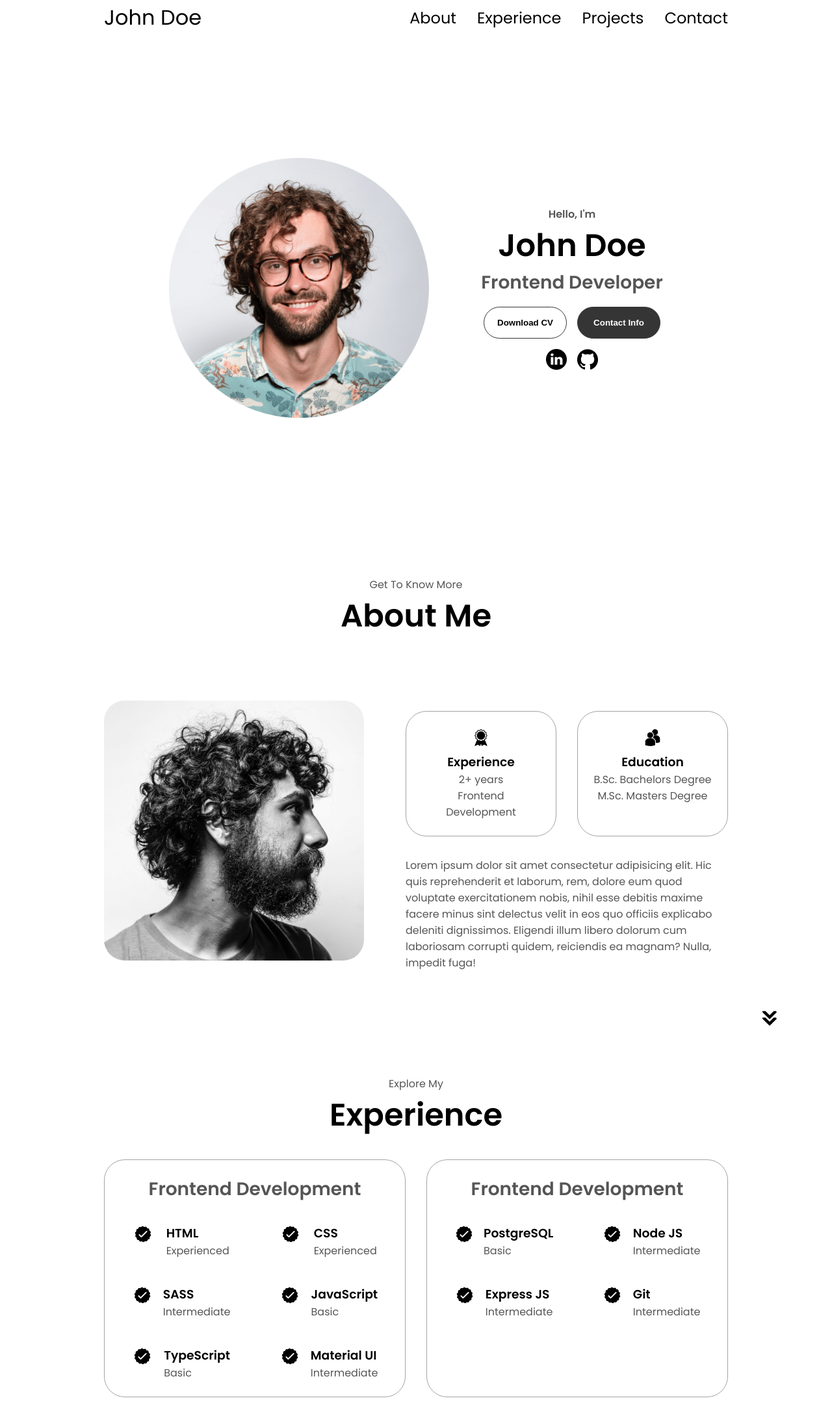
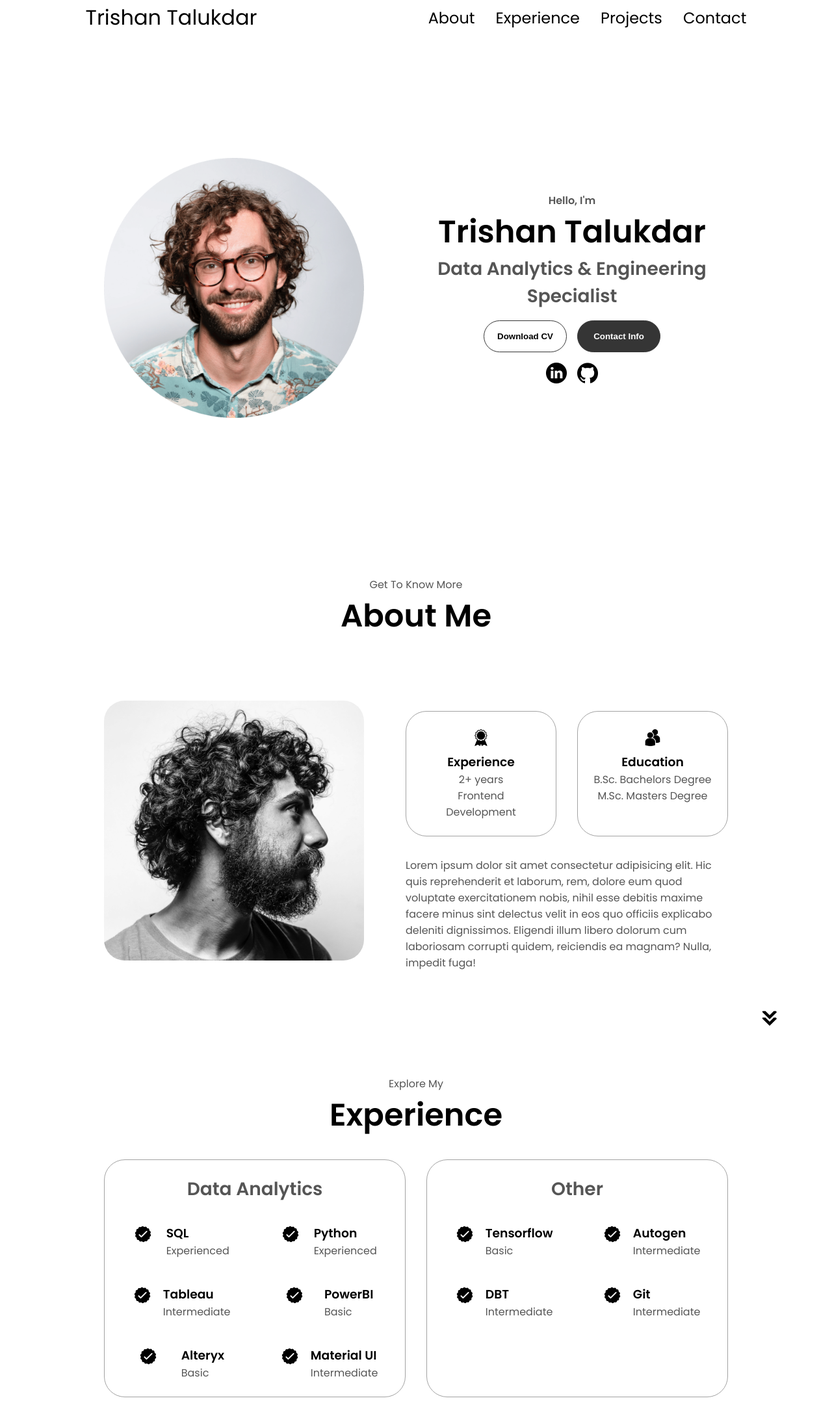
Before and after one commit to trishan023/trishantalukdar, a plain HTML site: page index.html in a window 1280 px wide. Shown: the part 41-2226 px from the top of the page at 65% size. Drawn offline with Linux system fonts and the light colour scheme.

Commit message:
Basic name and stuff updates

```diff
--- a/index.html
+++ b/index.html
@@ -10,7 +10,7 @@
   </head>
   <body>
     <nav id="desktop-nav">
-      <div class="logo">John Doe</div>
+      <div class="logo">Trishan Talukdar</div>
       <div>
         <ul class="nav-links">
           <li><a href="#about">About</a></li>
@@ -21,7 +21,7 @@
       </div>
     </nav>
     <nav id="hamburger-nav">
-      <div class="logo">John Doe</div>
+      <div class="logo">Trishan Talukdar</div>
       <div class="hamburger-menu">
         <div class="hamburger-icon" onclick="toggleMenu()">
           <span></span>
@@ -38,12 +38,12 @@
     </nav>
     <section id="profile">
       <div class="section__pic-container">
-        <img src="./assets/profile-pic.png" alt="John Doe profile picture" />
+        <img src="./assets/profile-pic.png" alt="Trishan Talukdar profile picture" />
       </div>
       <div class="section__text">
         <p class="section__text__p1">Hello, I'm</p>
-        <h1 class="title">John Doe</h1>
-        <p class="section__text__p2">Frontend Developer</p>
+        <h1 class="title">Trishan Talukdar</h1>
+        <p class="section__text__p2">Data Analytics & Engineering Specialist</p>
         <div class="btn-container">
           <button
             class="btn btn-color-2"
@@ -60,7 +60,7 @@
             src="./assets/linkedin.png"
             alt="My LinkedIn profile"
             class="icon"
-            onclick="location.href='https://linkedin.com/'"
+            onclick="location.href='https://www.linkedin.com/in/trishantalukdar/'"
           />
           <img
             src="./assets/github.png"
@@ -128,7 +128,7 @@
       <div class="experience-details-container">
         <div class="about-containers">
           <div class="details-container">
-            <h2 class="experience-sub-title">Frontend Development</h2>
+            <h2 class="experience-sub-title">Data Analytics</h2>
             <div class="article-container">
               <article>
                 <img
@@ -137,7 +137,7 @@
                   class="icon"
                 />
                 <div>
-                  <h3>HTML</h3>
+                  <h3>SQL</h3>
                   <p>Experienced</p>
                 </div>
               </article>
@@ -148,7 +148,7 @@
                   class="icon"
                 />
                 <div>
-                  <h3>CSS</h3>
+                  <h3>Python</h3>
                   <p>Experienced</p>
                 </div>
               </article>
@@ -159,7 +159,7 @@
                   class="icon"
                 />
                 <div>
-                  <h3>SASS</h3>
+                  <h3>Tableau</h3>
                   <p>Intermediate</p>
                 </div>
               </article>
@@ -170,7 +170,7 @@
                   class="icon"
                 />
                 <div>
-                  <h3>JavaScript</h3>
+                  <h3>PowerBI</h3>
                   <p>Basic</p>
                 </div>
               </article>
@@ -181,7 +181,7 @@
                   class="icon"
                 />
                 <div>
-                  <h3>TypeScript</h3>
+                  <h3>Alteryx</h3>
                   <p>Basic</p>
                 </div>
               </article>
@@ -199,7 +199,7 @@
             </div>
           </div>
           <div class="details-container">
-            <h2 class="experience-sub-title">Frontend Development</h2>
+            <h2 class="experience-sub-title">Other</h2>
             <div class="article-container">
               <article>
                 <img
@@ -208,7 +208,7 @@
                   class="icon"
                 />
                 <div>
-                  <h3>PostgreSQL</h3>
+                  <h3>Tensorflow</h3>
                   <p>Basic</p>
                 </div>
               </article>
@@ -219,7 +219,7 @@
                   class="icon"
                 />
                 <div>
-                  <h3>Node JS</h3>
+                  <h3>Autogen</h3>
                   <p>Intermediate</p>
                 </div>
               </article>
@@ -230,7 +230,7 @@
                   class="icon"
                 />
                 <div>
-                  <h3>Express JS</h3>
+                  <h3>DBT</h3>
                   <p>Intermediate</p>
                 </div>
               </article>
@@ -352,7 +352,7 @@
             alt="Email icon"
             class="icon contact-icon email-icon"
           />
-          <p><a href="mailto:examplemail@gmail.com">Example@gmail.com</a></p>
+          <p><a href="mailto:trishantalukdar@gmail.com">Example@gmail.com</a></p>
         </div>
         <div class="contact-info-container">
           <img
@@ -360,7 +360,7 @@
             alt="LinkedIn icon"
             class="icon contact-icon"
           />
-          <p><a href="https://www.linkedin.com">LinkedIn</a></p>
+          <p><a href="https://www.linkedin.com/in/trishantalukdar/">LinkedIn</a></p>
         </div>
       </div>
     </section>
@@ -375,7 +375,7 @@
           </ul>
         </div>
       </nav>
-      <p>Copyright &#169; 2023 John Doe. All Rights Reserved.</p>
+      <p>Copyright &#169; 2025 Trishan Talukdar. All Rights Reserved.</p>
     </footer>
     <script src="script.js"></script>
   </body>
```
